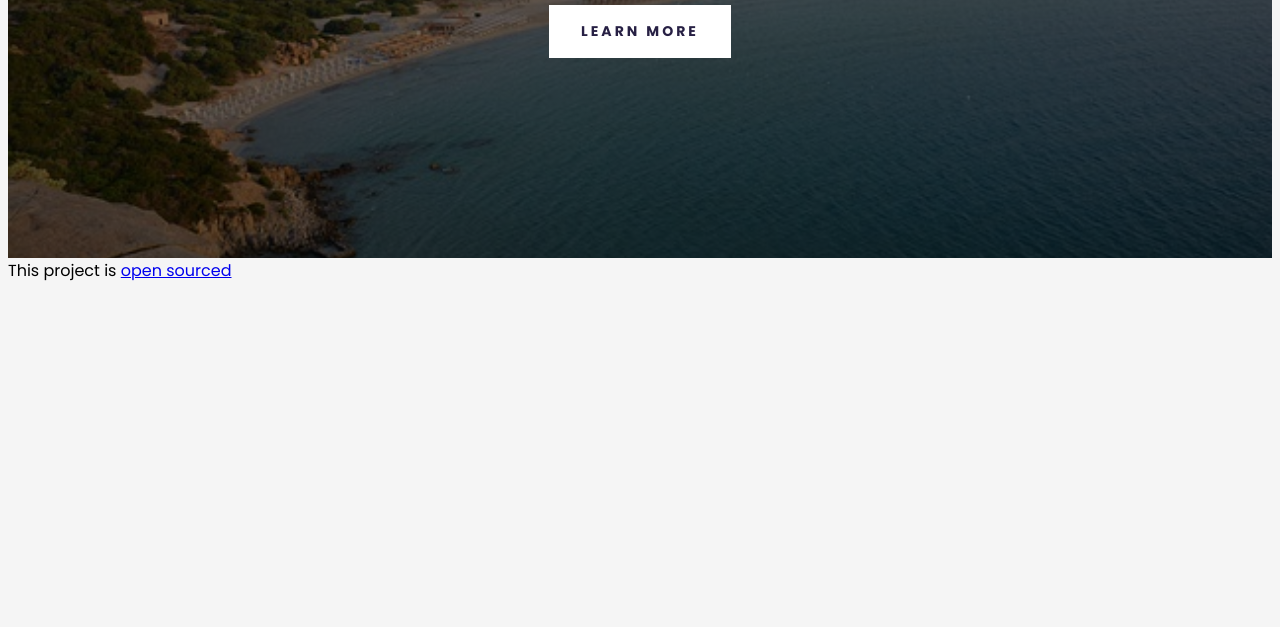
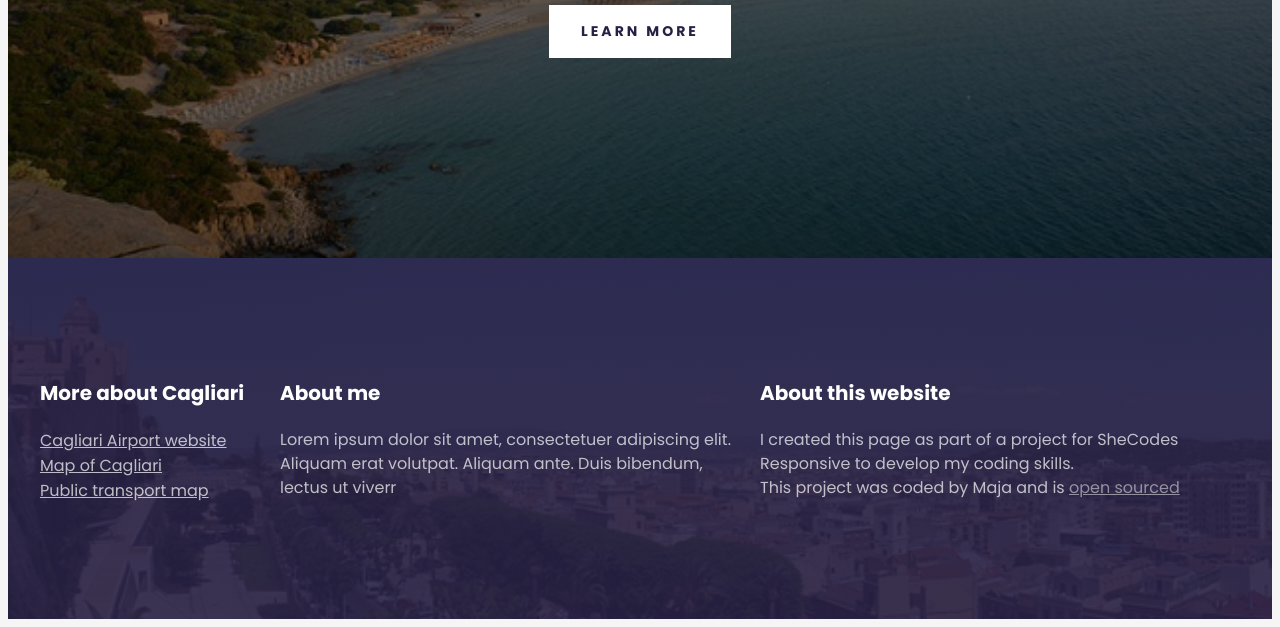
Before and after one commit to majo1ka/travel-project, a plain HTML site: page index.html in a window 1280 px wide. Shown: the part 487-1114 px from the top of the page. Before the commit the page ends 800 px from the top, so only its background shows below. Drawn offline with Linux system fonts and the light colour scheme.

Commit message:
Added footer

```diff
--- a/index.html
+++ b/index.html
@@ -22,10 +22,53 @@
         <a href="#more">Learn more</a>
       </header>
       <footer>
-        This project is
-        <a href="https://github.com/majo1ka/travel-project" target="_blank"
-          >open sourced</a
-        >
+        <section class="grid">
+          <div>
+            <h3>More about Cagliari</h3>
+            <ul>
+              <li>
+                <a href="https://www.cagliari-airport.com/" target="_blank">
+                  Cagliari Airport website
+                </a>
+              </li>
+              <li>
+                <a href="https://goo.gl/maps/qPX2yk2o4NgFkaLB6" target="_blank"
+                  >Map of Cagliari</a
+                >
+              </li>
+
+              <li>
+                <a
+                  href="https://moovitapp.com/index/en/public_transit-Offline_maps_CTM_Cagliari_Network-map-Cagliari_e_Sardegna-1262-5002"
+                  target="_blank"
+                  >Public transport map</a
+                >
+              </li>
+            </ul>
+          </div>
+          <div>
+            <h3>About me</h3>
+            <p>
+              Lorem ipsum dolor sit amet, consectetuer adipiscing elit. Aliquam
+              erat volutpat. Aliquam ante. Duis bibendum, lectus ut viverr
+            </p>
+          </div>
+          <div>
+            <h3>About this website</h3>
+            <p>
+              I created this page as part of a project for SheCodes Responsive
+              to develop my coding skills.
+              <br />
+              This project was coded by Maja and is
+              <a
+                href="https://github.com/majo1ka/travel-project"
+                target="_blank"
+              >
+                open sourced</a
+              >
+            </p>
+          </div>
+        </section>
       </footer>
     </div>
   </body>
--- a/src/style.css
+++ b/src/style.css
@@ -50,7 +50,51 @@ header a {
   display: inline-block;
   text-decoration: none;
 }
-@media (max-width: 900px) {
+footer {
+  color: white;
+  background-image: linear-gradient(
+      rgba(39, 32, 68, 0.9),
+      rgba(39, 32, 68, 0.9)
+    ),
+    url("../images/cagliari-footer.jpg");
+  background-repeat: no-repeat;
+  background-size: cover;
+  padding: 100px 0;
+}
+footer h3 {
+  font-weight: 700;
+  font-size: 20px;
+  line-height: 30px;
+}
+footer p {
+  font-weight: 400;
+  font-size: 16px;
+  opacity: 0.7;
+  margin-right: 20px;
+  line-height: 24px;
+}
+footer ul {
+  padding: 0;
+}
+footer li {
+  list-style: none;
+  margin: 0;
+  padding: 0;
+}
+footer a {
+  color: white;
+  opacity: 0.7;
+}
+section {
+  max-width: 1200px;
+  margin: 0 auto;
+}
+.grid {
+  display: grid;
+  grid-template-columns: 1fr 2fr 2fr;
+}
+
+@media (max-width: 960px) {
   header {
     padding: 60px 0;
   }
```
Also changed, not shown: images/cagliari-footer.jpg (added), 1 other file.
